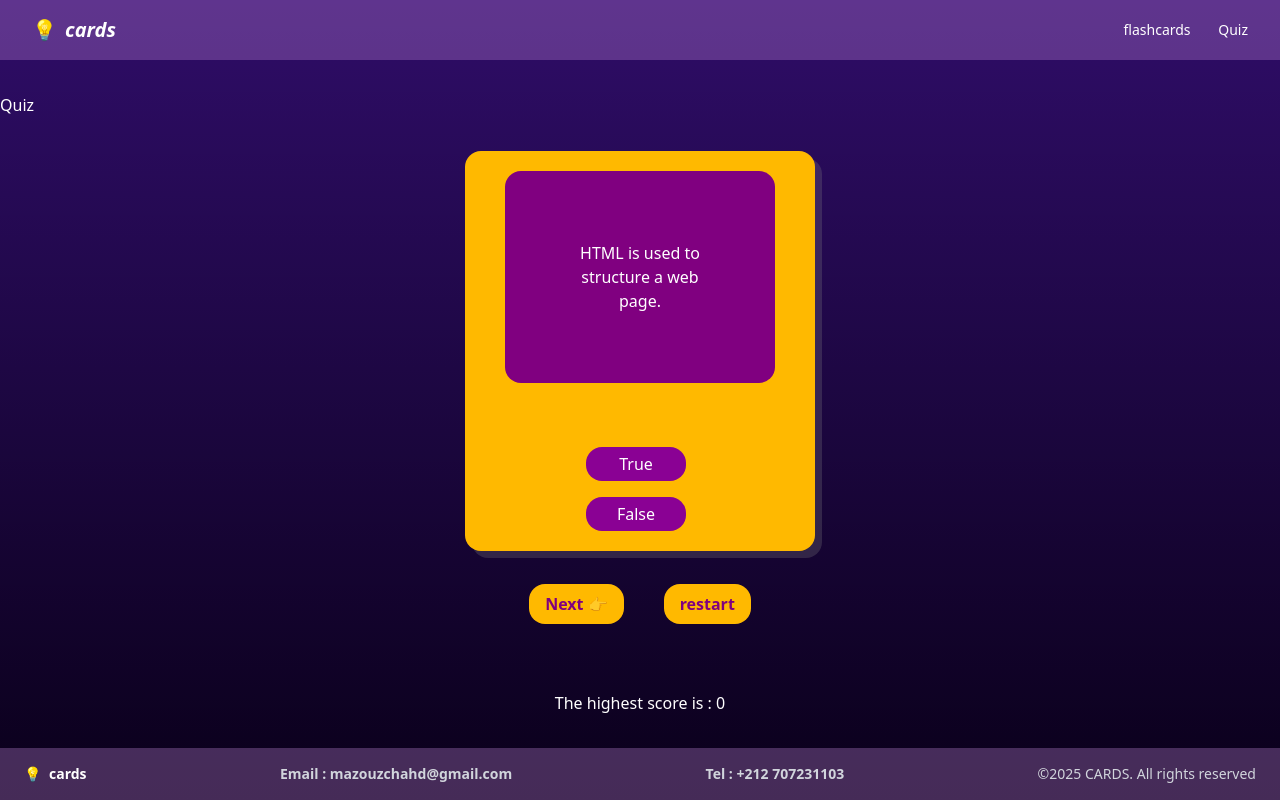
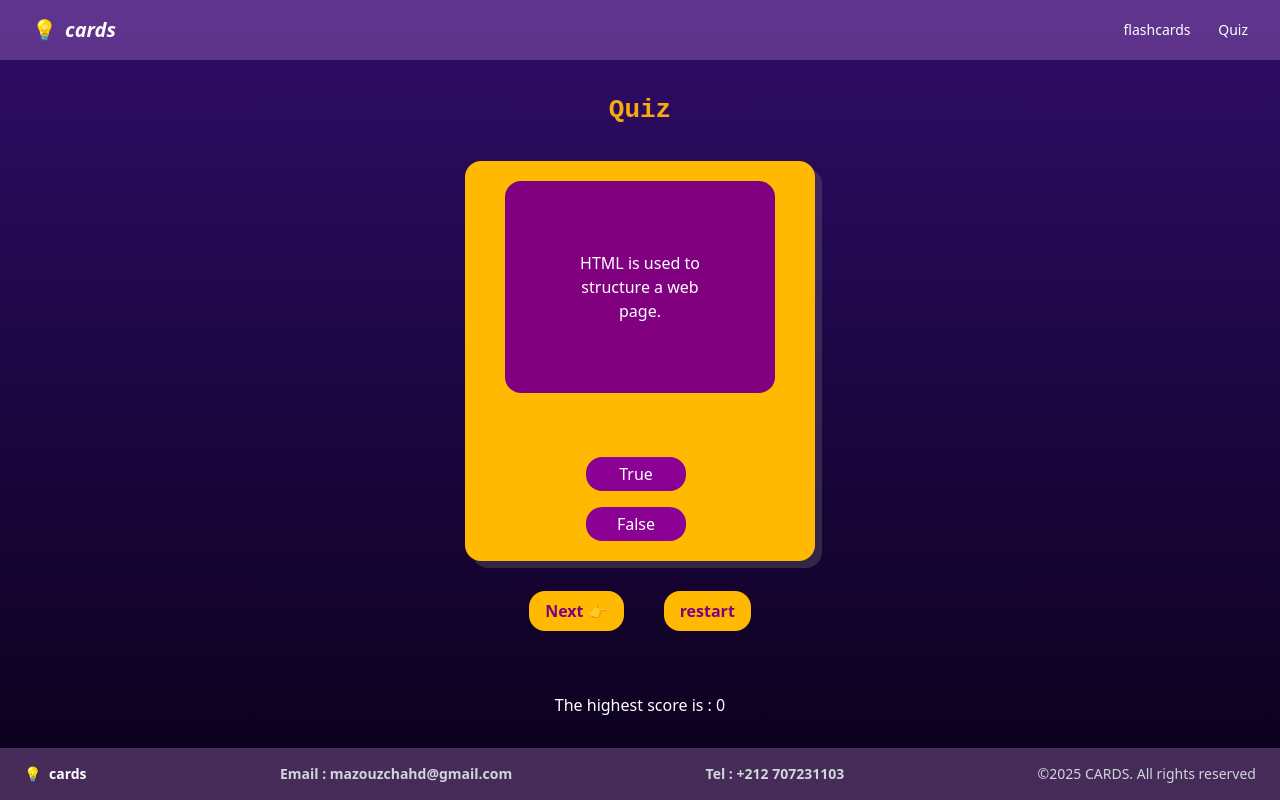
Before and after one commit to chahd-05/cards-brief, a website: page quiz.html in a window 1280 px wide. Drawn offline with Linux system fonts and the light colour scheme.

Commit message:
style : add class of the title

```diff
--- a/style.css
+++ b/style.css
@@ -23,3 +23,10 @@
     background-color: white;
    box-shadow: 0px 5px rgba(0, 0, 0, 0.407);
 }
+.h-title {
+    text-align: center;
+    font-family: monospace;
+    font-size: xx-large;
+    font-weight: bold;
+    color: rgb(248, 170, 16);
+}
```
